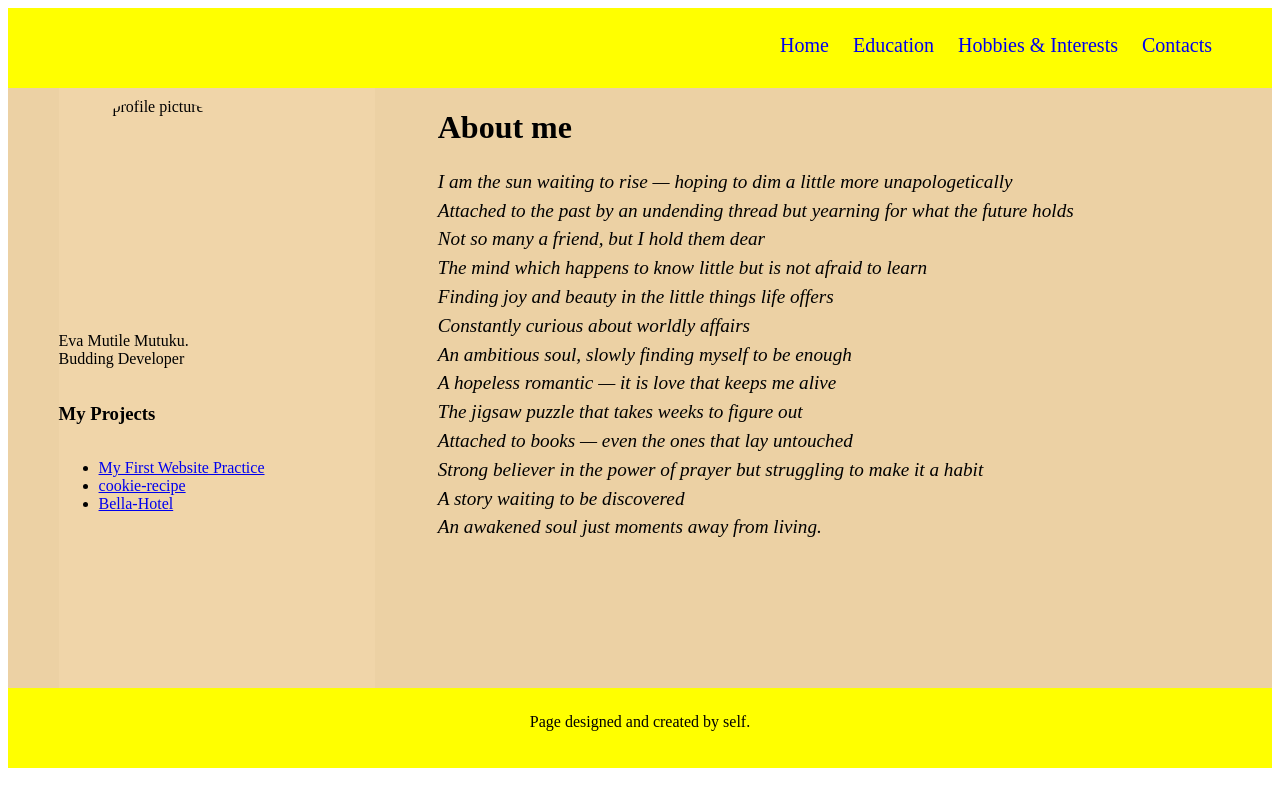
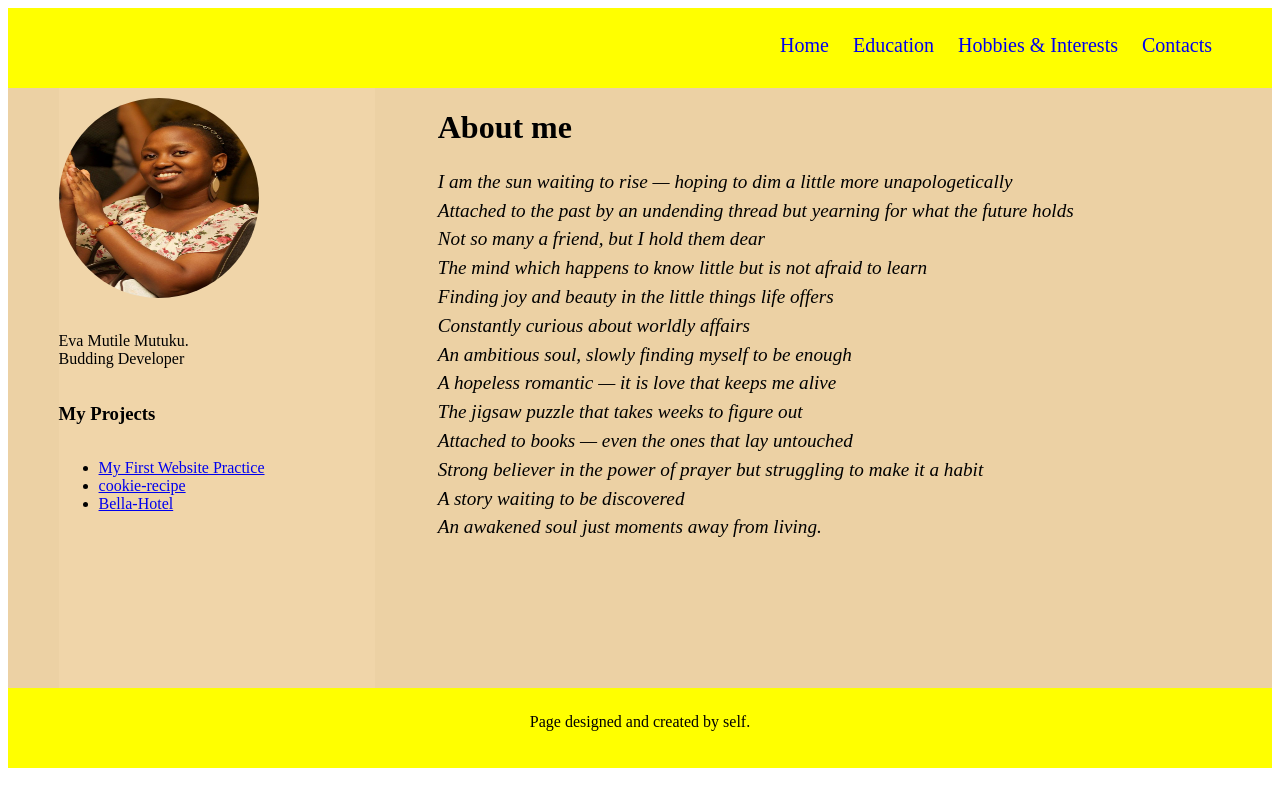
Before and after one commit to Eva-Mutuku/Profile-Eva-Mutuku2, a plain HTML site: page index.html in a window 1280 px wide. Drawn offline with Linux system fonts and the light colour scheme.

Commit message:
Used github link for Profile pic image link in the code.

```diff
--- a/index.html
+++ b/index.html
@@ -23,7 +23,7 @@
   <div id="master">
       <div id="body_content">
           <div class="image-circle">
-              <img src="./Images/Profile.jpg" alt="Eva's profile picture">
+              <img src="https://github.com/Eva-Mutuku/Profile-Eva-Mutuku2/blob/master/Images/Profile%20Pic.jpg" alt="Eva's profile picture">
             </div>
             <br>
             <p class="Name">Eva Mutile Mutuku.<br>Budding Developer</br></p>
```
